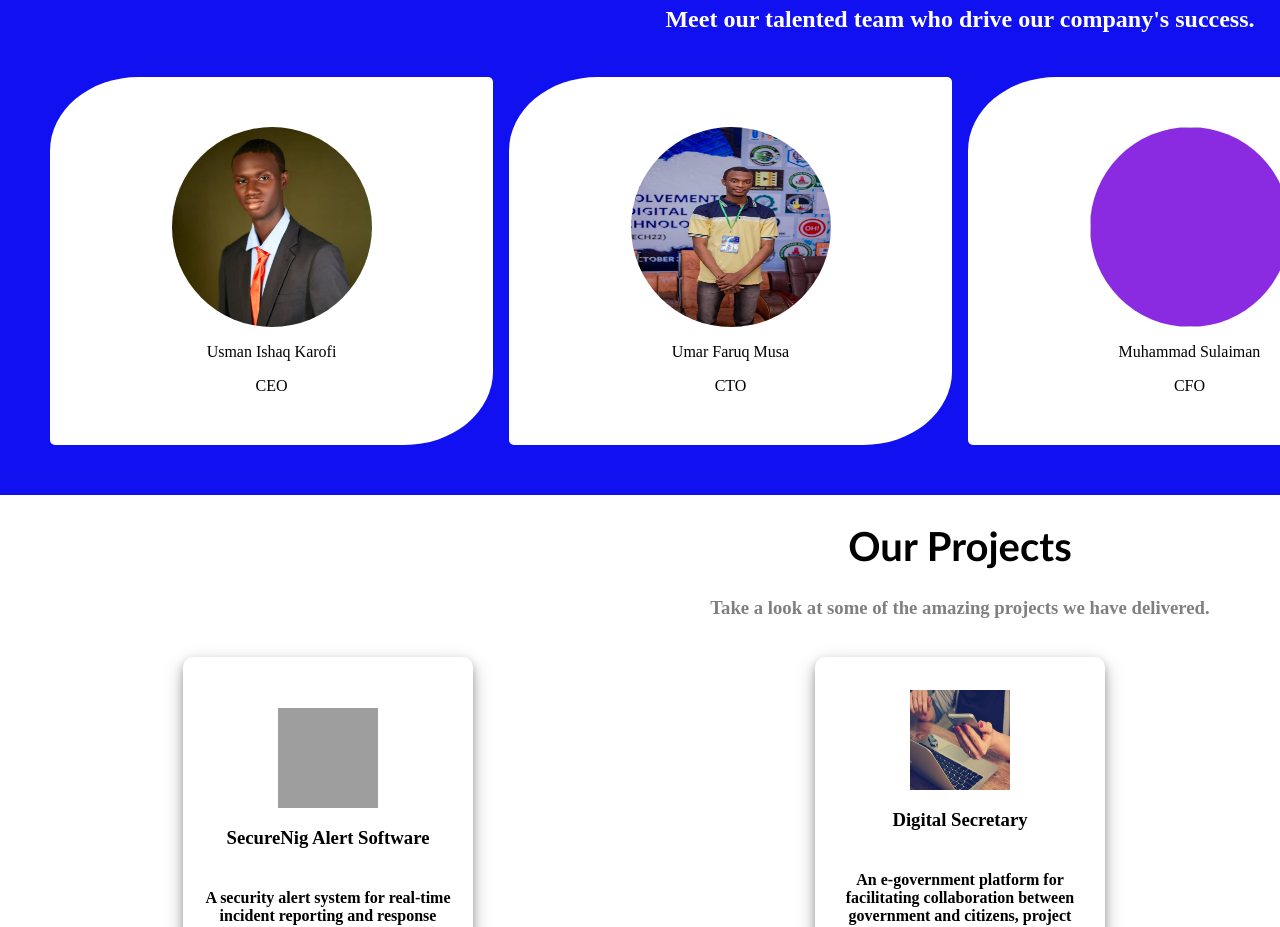
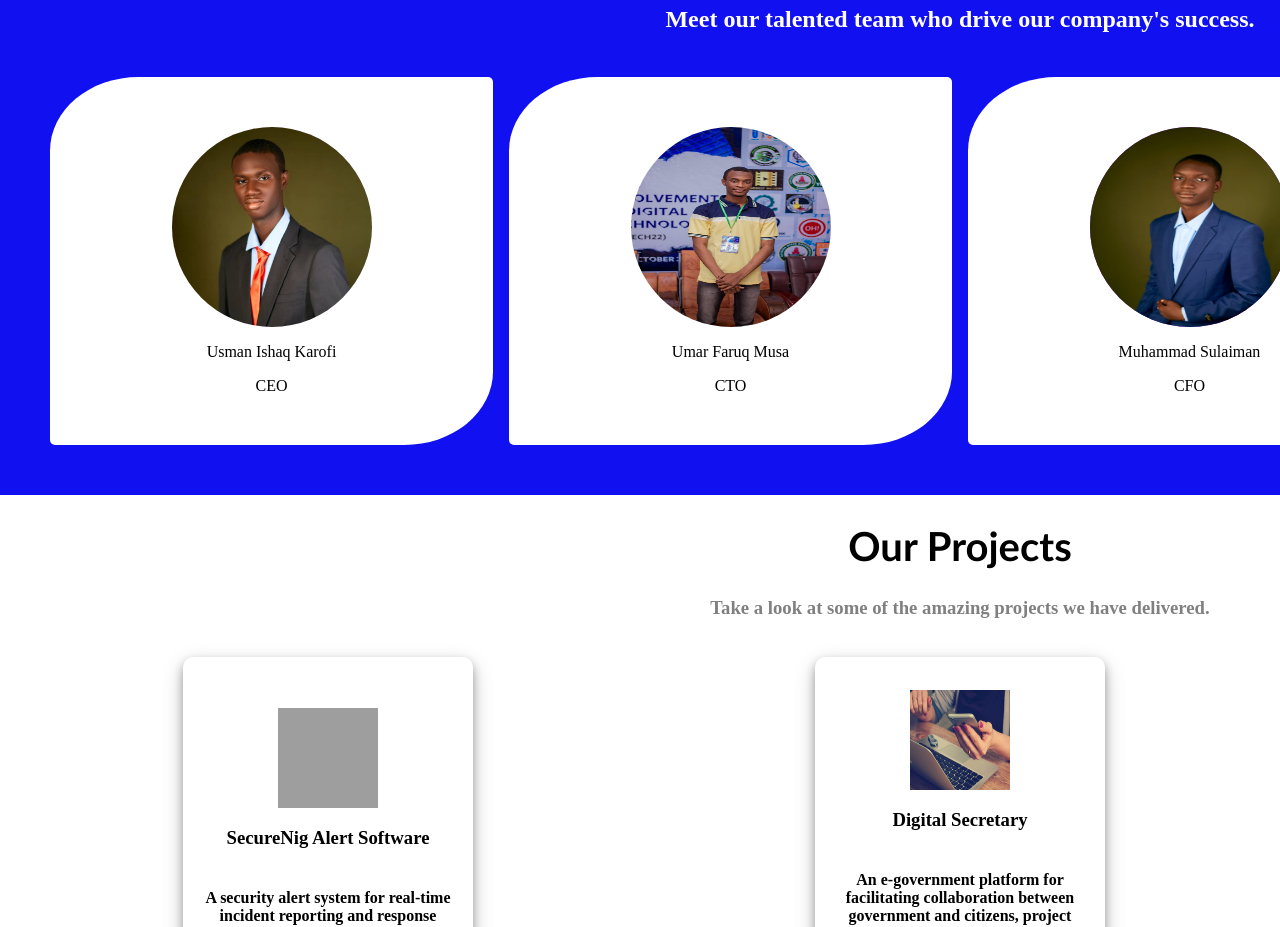
Before and after one commit to muhammanYDK/SUNTECNIG-, a plain HTML site: page index.html in a window 1280 px wide. Shown: the part 1860-2787 px from the top of the page. Drawn offline with nearby package versions, Linux system fonts and the light colour scheme; grey boxes are pictures that could not be loaded.

Commit message:
Update index.html

```diff
--- a/index.html
+++ b/index.html
@@ -87,7 +87,7 @@
                 <p>Umar Faruq Musa</p>CTO
             </div>
             <div class="pic">
-                <img src="m2.png" alt="" width="200px" height="200px" id="pic" style="background-color: blueviolet;">
+                <img src="m2.jpg" alt="" width="200px" height="200px" id="pic" style="background-color: blueviolet;">
                 <p>Muhammad Sulaiman</p>CFO
             </div>
             <div class="pic">
```
